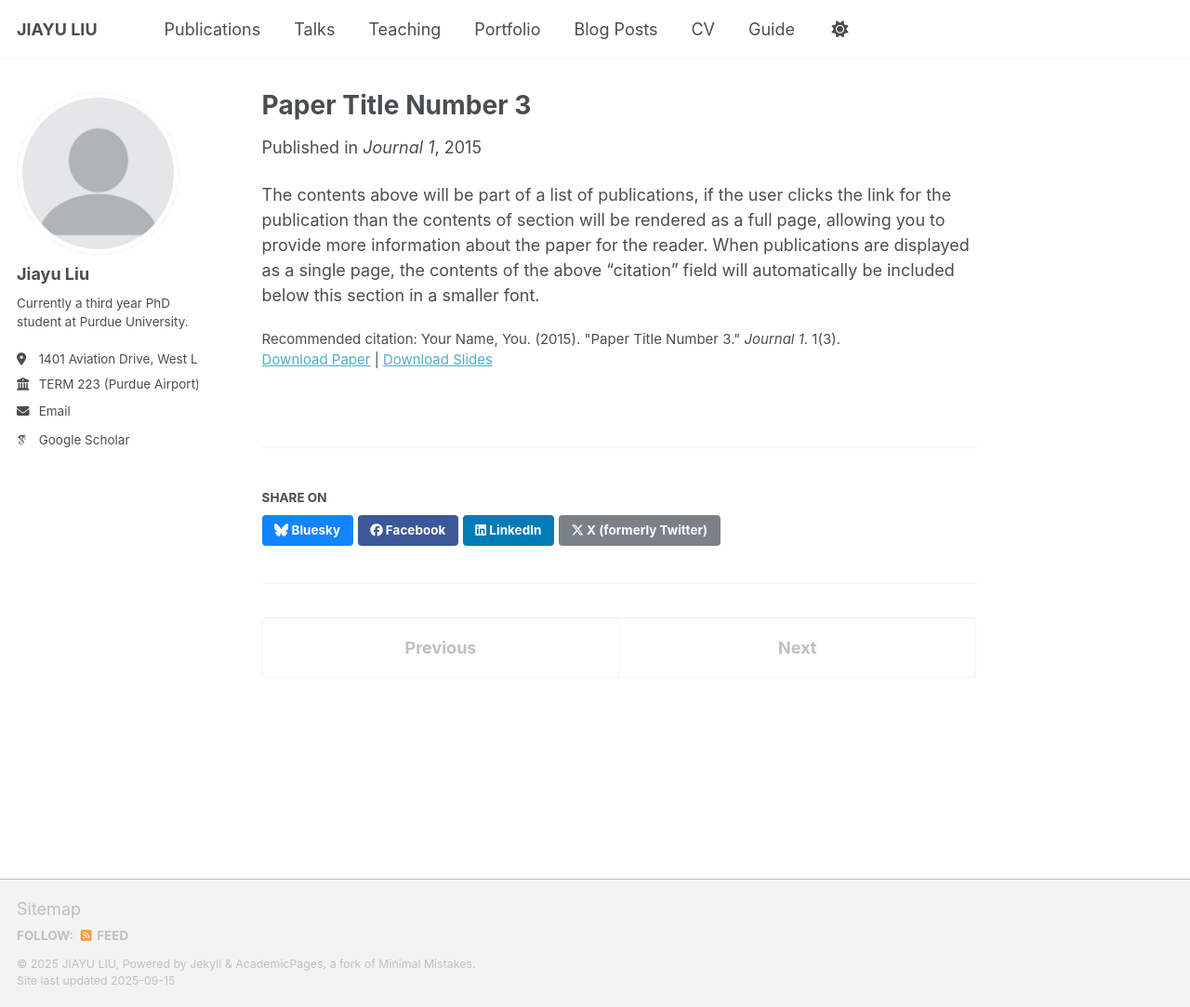
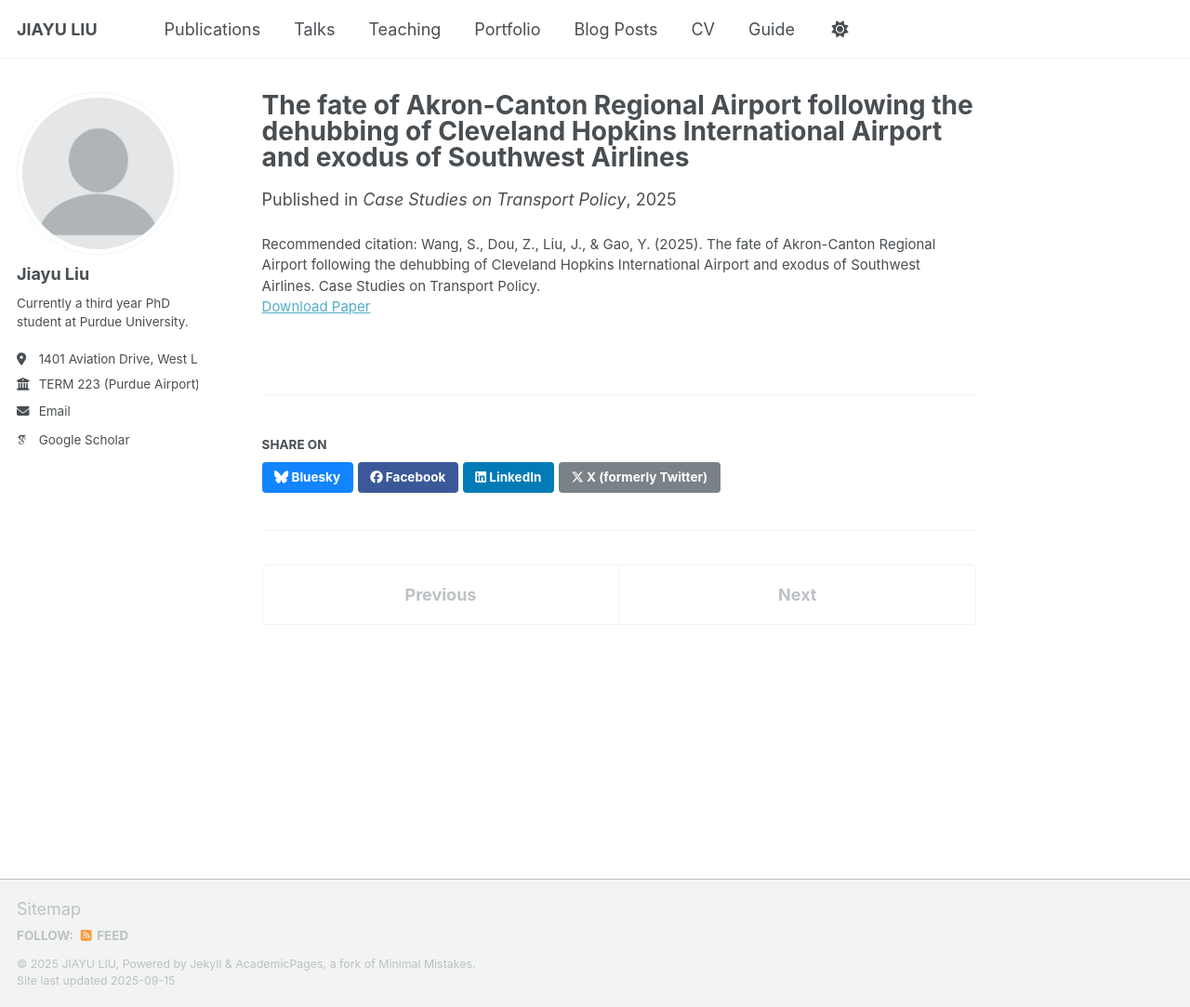
Before and after one commit to liu3309/liu3309.github.io, a Jekyll site: the page built from _publications/2015-10-01-paper-title-number-3.md, in a window 1280 px wide and 1083 px high. Shown: the whole window at 93% size. Built offline with Jekyll 4.4.1, drawn with Linux system fonts in a browser that asks for light colours; some web fonts are replaced; a script that is not in the unit is left out.

Commit message:
Update 2015-10-01-paper-title-number-3.md

```diff
--- a/_publications/2015-10-01-paper-title-number-3.md
+++ b/_publications/2015-10-01-paper-title-number-3.md
@@ -1,14 +1,9 @@
 ---
-title: "Paper Title Number 3"
+title: "The fate of Akron-Canton Regional Airport following the dehubbing of Cleveland Hopkins International Airport and exodus of Southwest Airlines"
 collection: publications
-category: manuscripts
-permalink: /publication/2015-10-01-paper-title-number-3
-excerpt: 'This paper is about the number 3. The number 4 is left for future work.'
-date: 2015-10-01
-venue: 'Journal 1'
-slidesurl: 'http://academicpages.github.io/files/slides3.pdf'
-paperurl: 'http://academicpages.github.io/files/paper3.pdf'
-citation: 'Your Name, You. (2015). &quot;Paper Title Number 3.&quot; <i>Journal 1</i>. 1(3).'
+permalink: /publication/2025-cstp-cakhop-dehub
+date: 2025-03-01
+venue: "Case Studies on Transport Policy"
+paperurl: "https://doi.org/10.1016/j.cstp.2025.101497"
+citation: "Wang, S., Dou, Z., Liu, J., & Gao, Y. (2025). The fate of Akron-Canton Regional Airport following the dehubbing of Cleveland Hopkins International Airport and exodus of Southwest Airlines. Case Studies on Transport Policy."
 ---
-
-The contents above will be part of a list of publications, if the user clicks the link for the publication than the contents of section will be rendered as a full page, allowing you to provide more information about the paper for the reader. When publications are displayed as a single page, the contents of the above "citation" field will automatically be included below this section in a smaller font.
```
